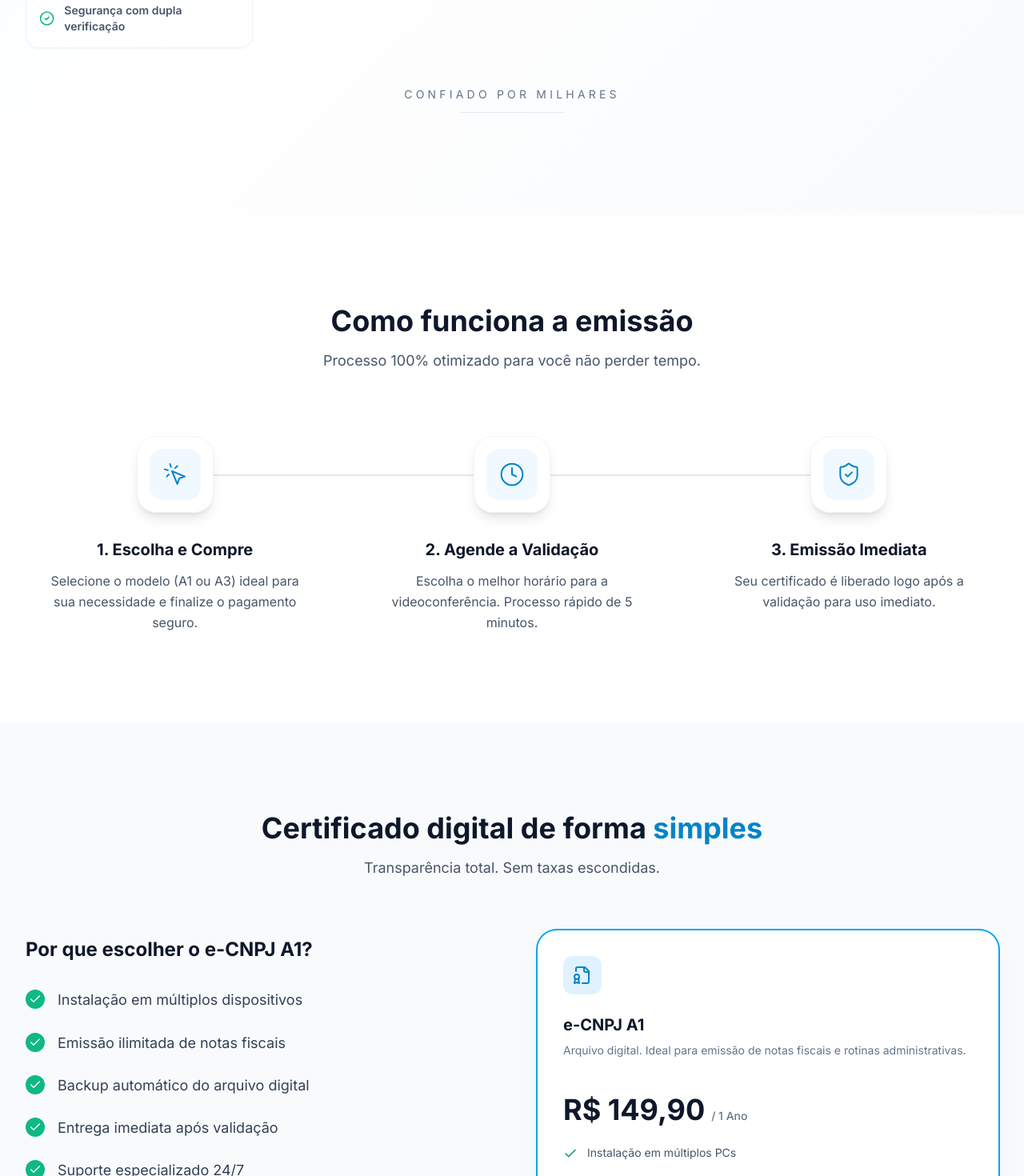
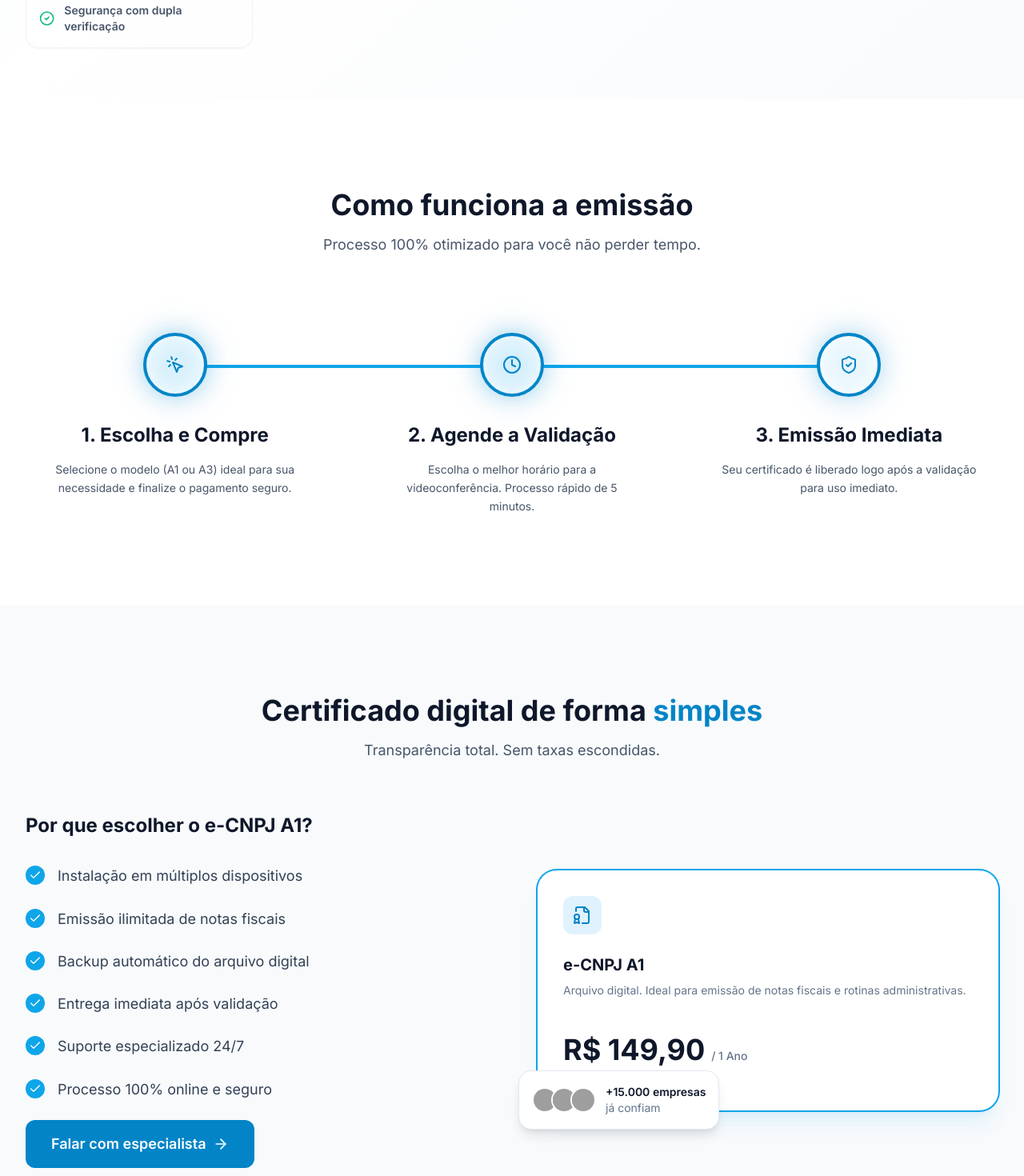
Before and after one commit to orientohubone/certificadosimples, a React (Vite) app: page / in a window 1280 px wide. Shown: the part 1006-2476 px from the top of the page at 80% size. Built offline with nearby package versions, Linux system fonts and the light colour scheme; grey boxes are pictures that could not be loaded.

Commit message:
atualizado components Pricing

```diff
--- a/components/Features.tsx
+++ b/components/Features.tsx
@@ -1,7 +1,8 @@
 import React from 'react';
 import { Section } from './Section';
 import { STEPS, COPY } from '../constants';
-import { Clock, ShieldCheck, MousePointerClick, ArrowRight } from 'lucide-react';
+import { Clock, ShieldCheck, MousePointerClick } from 'lucide-react';
+import { motion } from 'framer-motion';
 
 const IconMap = {
   Clock: Clock,
@@ -17,24 +18,79 @@ export const Features: React.FC = () => {
         <p className="text-lg text-slate-600">{COPY.features.subtitle}</p>
       </div>
 
-      <div className="grid md:grid-cols-3 gap-12 relative">
-        {/* Connecting Line (Desktop) */}
-        <div className="hidden md:block absolute top-12 left-[16%] right-[16%] h-0.5 bg-gradient-to-r from-slate-200 via-brand-200 to-slate-200 z-0"></div>
+      <div className="relative mt-24">
+        {/* Background Line (Static Gray) */}
+        <div className="hidden md:block absolute top-10 left-[16%] right-[16%] h-1 bg-slate-200/30 z-0 rounded-full"></div>
 
-        {STEPS.map((step, idx) => {
-          const Icon = IconMap[step.iconName];
-          return (
-            <div key={idx} className="relative z-10 flex flex-col items-center text-center group">
-              <div className="w-24 h-24 rounded-3xl bg-white border border-slate-100 shadow-lg flex items-center justify-center mb-8 group-hover:scale-110 transition-transform duration-300">
-                 <div className="w-16 h-16 rounded-2xl bg-brand-50 flex items-center justify-center text-brand-600">
-                   <Icon size={32} strokeWidth={1.5} />
-                 </div>
+        {/* Animated Blue Line */}
+        <div className="hidden md:block absolute top-10 left-[16%] right-[16%] h-1 z-0 rounded-full overflow-hidden">
+          <motion.div
+            className="h-full bg-gradient-to-r from-brand-500 via-brand-400 to-brand-500"
+            initial={{ width: "0%" }}
+            whileInView={{ width: "100%" }}
+            viewport={{ once: true }}
+            transition={{
+              duration: 2.5,
+              ease: "linear",
+              delay: 0.5
+            }}
+          />
+        </div>
+
+        <div className="grid grid-cols-1 md:grid-cols-3 gap-12 relative z-10">
+          {STEPS.map((step, index) => {
+            const delay = index * 1.25;
+            const Icon = IconMap[step.iconName];
+
+            return (
+              <div key={index} className="relative text-center p-4 md:p-0 group">
+                {/* Animated Circle Wrapper */}
+                <motion.div
+                  initial={{ scale: 0.8, opacity: 0, borderColor: "rgba(2,132,199,0.1)" }}
+                  whileInView={{
+                    scale: 1,
+                    opacity: 1,
+                    borderColor: "rgb(2,132,199)",
+                    boxShadow: "0 0 40px rgba(2, 132, 199, 0.3)"
+                  }}
+                  viewport={{ once: true }}
+                  transition={{
+                    duration: 0.5,
+                    delay: delay,
+                    type: "spring",
+                    stiffness: 200
+                  }}
+                  className="w-20 h-20 mx-auto bg-white rounded-full border-4 flex items-center justify-center mb-8 relative z-10"
+                >
+                  {/* Pulsing Inner Glow */}
+                  <motion.div
+                    animate={{ opacity: [0.5, 1, 0.5], scale: [1, 1.1, 1] }}
+                    transition={{ duration: 2, repeat: Infinity, delay: delay }}
+                    className="absolute inset-0 bg-brand-500/20 rounded-full blur-md"
+                  />
+
+                  <div className="relative z-20 flex items-center justify-center">
+                    <Icon size={24} className="text-brand-600" />
+                  </div>
+                </motion.div>
+
+                <motion.div
+                  initial={{ opacity: 0, y: 20 }}
+                  whileInView={{ opacity: 1, y: 0 }}
+                  viewport={{ once: true }}
+                  transition={{ delay: delay + 0.2, duration: 0.5 }}
+                >
+                  <h3 className="text-2xl font-bold text-slate-900 mb-4">
+                    {step.title}
+                  </h3>
+                  <p className="text-slate-600 max-w-xs mx-auto text-sm leading-relaxed">
+                    {step.description}
+                  </p>
+                </motion.div>
               </div>
-              <h3 className="text-xl font-bold text-slate-900 mb-3">{step.title}</h3>
-              <p className="text-slate-600 leading-relaxed max-w-xs">{step.description}</p>
-            </div>
-          );
-        })}
+            );
+          })}
+        </div>
       </div>
     </Section>
   );
--- a/components/Hero.tsx
+++ b/components/Hero.tsx
@@ -26,7 +26,7 @@ export const Hero: React.FC = () => {
   );
 
   return (
-    <section className="relative overflow-hidden bg-gradient-to-br from-brand-50 via-white to-slate-50 pt-32 pb-24 lg:pt-40 lg:pb-32">
+    <section className="relative overflow-hidden bg-gradient-to-br from-brand-50 via-white to-slate-50 pt-32 pb-12 lg:pt-40 lg:pb-16">
       <div className="pointer-events-none absolute inset-0">
         <div className="absolute -top-32 left-1/2 h-72 w-72 -translate-x-1/2 rounded-full bg-brand-500/20 blur-3xl" />
       </div>
@@ -162,11 +162,6 @@ export const Hero: React.FC = () => {
             </div>
           </div>
         </div>
-
-        <div className="flex flex-col gap-3 text-center text-slate-500">
-          <span className="text-sm uppercase tracking-[0.3em]">Confiado por milhares</span>
-          <hr className="mx-auto h-px w-32 border-none bg-slate-200" />
-        </div>
       </div>
     </section>
   );
--- a/components/Pricing.tsx
+++ b/components/Pricing.tsx
@@ -3,6 +3,7 @@ import { Section } from './Section';
 import { Button } from './Button';
 import { PLANS, COPY } from '../constants';
 import { Check, FileBadge } from 'lucide-react';
+import { motion } from 'framer-motion';
 
 export const Pricing: React.FC = () => {
   const a1Plan = PLANS.find(p => p.type === 'A1');
@@ -30,12 +31,23 @@ export const Pricing: React.FC = () => {
         <div className="space-y-6">
           <h3 className="text-2xl font-bold text-slate-900 mb-8">Por que escolher o e-CNPJ A1?</h3>
           {benefits.map((benefit, idx) => (
-            <div key={idx} className="flex items-start gap-4">
-              <div className="flex-shrink-0 w-6 h-6 rounded-full bg-accent-500 flex items-center justify-center mt-0.5">
+            <motion.div
+              key={idx}
+              className="flex items-start gap-4"
+              initial={{ opacity: 0, x: -20 }}
+              whileInView={{ opacity: 1, x: 0 }}
+              viewport={{ once: true }}
+              transition={{ delay: idx * 0.1, duration: 0.5 }}
+            >
+              <motion.div
+                className="flex-shrink-0 w-6 h-6 rounded-full bg-brand-500 flex items-center justify-center mt-0.5"
+                whileHover={{ scale: 1.2 }}
+                transition={{ type: "spring", stiffness: 400 }}
+              >
                 <Check size={16} className="text-white" />
-              </div>
+              </motion.div>
               <p className="text-slate-700 text-lg leading-relaxed">{benefit}</p>
-            </div>
+            </motion.div>
           ))}
           <Button
             size="lg"
@@ -49,7 +61,13 @@ export const Pricing: React.FC = () => {
 
         {/* Right side - Pricing card */}
         <div className="relative">
-          <div className="relative flex flex-col p-8 rounded-3xl bg-white ring-2 ring-brand-500 shadow-xl shadow-brand-500/10">
+          <motion.div
+            initial={{ opacity: 0, scale: 0.95 }}
+            whileInView={{ opacity: 1, scale: 1 }}
+            viewport={{ once: true }}
+            transition={{ duration: 0.6 }}
+            className="relative flex flex-col p-8 rounded-3xl bg-white ring-2 ring-brand-500 shadow-xl shadow-brand-500/10"
+          >
             <div className="mb-6">
               <div className="w-12 h-12 rounded-xl flex items-center justify-center mb-6 bg-brand-100 text-brand-600">
                 <FileBadge size={24} />
@@ -62,16 +80,7 @@ export const Pricing: React.FC = () => {
               <span className="text-4xl font-bold text-slate-900">{a1Plan.price}</span>
               <span className="text-slate-500 text-sm font-medium ml-2">/ {a1Plan.validity}</span>
             </div>
-
-            <ul className="space-y-4 mb-8 flex-1">
-              {a1Plan.features.map((feature, idx) => (
-                <li key={idx} className="flex items-start gap-3">
-                  <Check size={18} className="text-accent-600 mt-0.5 shrink-0" />
-                  <span className="text-slate-600 text-sm">{feature}</span>
-                </li>
-              ))}
-            </ul>
-          </div>
+          </motion.div>
 
           {/* Floating trust indicators */}
           <div className="absolute -bottom-6 -left-6 hidden lg:block">
```
